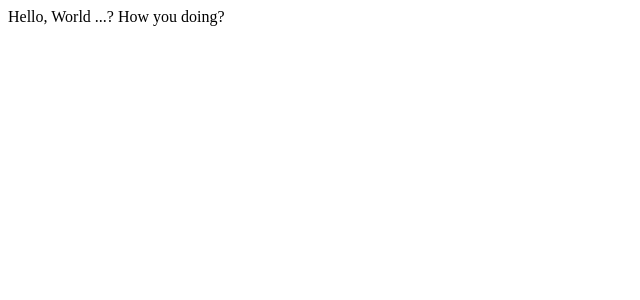
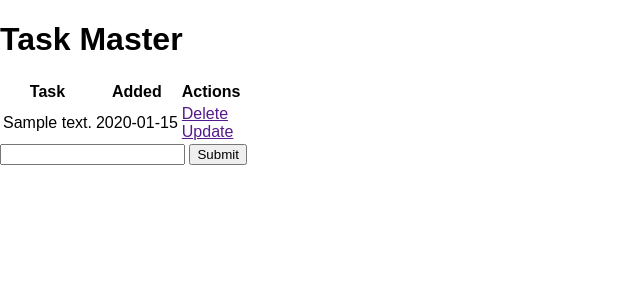
Before and after one commit to MYTE21/Flask, a Flask app: page / in a window 1280 px wide. Shown: the top 300 px of the page, without its empty margins (0-640 px from the left). Run offline with Flask 2, Linux system fonts and the light colour scheme; tables that the repository leaves empty hold one stand-in row (values such as "Sample post").

Commit message:
Create the task done

```diff
--- a/app.py
+++ b/app.py
@@ -1,12 +1,40 @@
-from flask import Flask, render_template
+from flask import Flask, render_template, request, redirect
+from flask_sqlalchemy import SQLAlchemy
+from datetime import datetime
 
 app = Flask(__name__)
+app.config['SQLALCHEMY_DATABASE_URI'] = 'sqlite:///test.db'
+db = SQLAlchemy(app)
 
 
-@app.route('/')
+class Todo(db.Model):
+    id = db.Column(db.Integer, primary_key=True)
+    content = db.Column(db.String(255), nullable=False)
+    completed = db.Column(db.Integer, default=0)
+    date_created = db.Column(db.DateTime, default=datetime.utcnow)
+
+    def __repr__(self):
+        return '<Task %r>' % self.id
+
+
+@app.route('/', methods=['POST', 'GET'])
 def index():
-    return render_template('index.html')
+    if request.method == 'POST':
+        task_content = request.form['content']
+        new_task = Todo(content=task_content)
+
+        try:
+            db.session.add(new_task)
+            db.session.commit()
+            return redirect('/')
+        except Exception:
+            return 'There was an issue adding your task...!'
+
+    else:
+        tasks = Todo.query.order_by(Todo.date_created).all()
+        return render_template('index.html', tasks=tasks)
 
 
 if __name__ == '__main__':
+    db.create_all()
     app.run(debug=True)
--- a/static/css/style.css
+++ b/static/css/style.css
@@ -1,11 +1,4 @@
 body{
-    background-color: powderblue;
+    margin: 0;
+    font-family: sans-serif;
 }
-
-h1 {
-    color: blue;
-}
-
-p {
-    color: red;
-}
--- /dev/null
+++ b/templates/base.html
@@ -0,0 +1,11 @@
+<!DOCTYPE html>
+<html lang="en">
+  <head>
+      <meta charset="UTF-8">
+      <link rel="stylesheet" href="{{ url_for('static', filename='css/style.css') }}">
+      <title>{% block head %}{% endblock %}</title>
+  </head>
+  <body>
+    {% block body %}{% endblock %}
+  </body>
+</html>
--- a/templates/index.html
+++ b/templates/index.html
@@ -1,10 +1,34 @@
-<!DOCTYPE html>
-<html lang="en">
-    <head>
-        <meta charset="UTF-8">
-        <title>Document</title>
-    </head>
-    <body>
-        Hello, World ...? How you doing?
-    </body>
-</html>
+{% extends 'base.html' %}
+
+{% block head %}
+Task Mater
+{% endblock %}
+
+{% block body%}
+    <div class="content">
+        <h1> Task Master</h1>
+        <table>
+            <tr>
+                <th>Task</th>
+                <th>Added</th>
+                <th>Actions</th>
+            </tr>
+            {% for task in tasks %}
+                <tr>
+                    <td>{{ task.content }}</td>
+                    <td>{{ task.date_created.date() }}</td>
+                    <td>
+                        <a href="">Delete</a>
+                        <br>
+                        <a href="">Update</a>
+                    </td>
+                </tr>
+            {% endfor %}
+        </table>
+
+        <form action="/" method="POST">
+            <input type="text" name="content" id="content">
+            <input type="submit" name="Add Task">
+        </form>
+    </div>
+{% endblock %}
```
